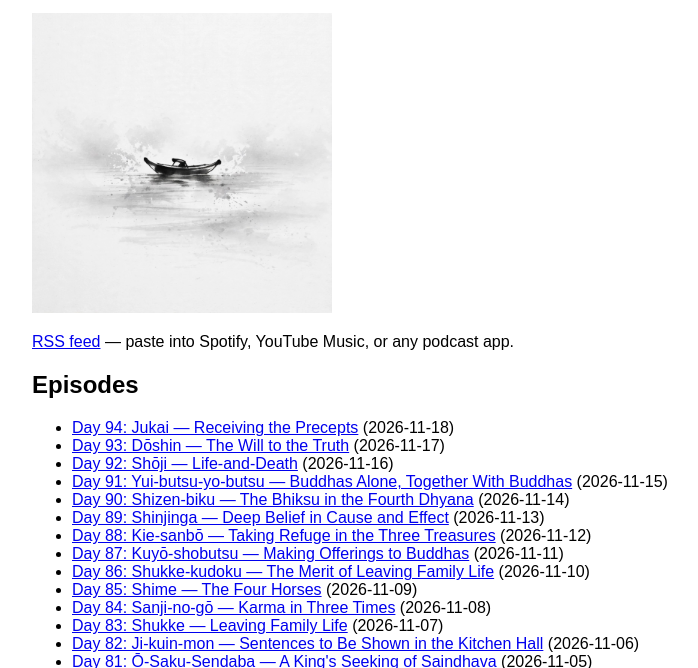
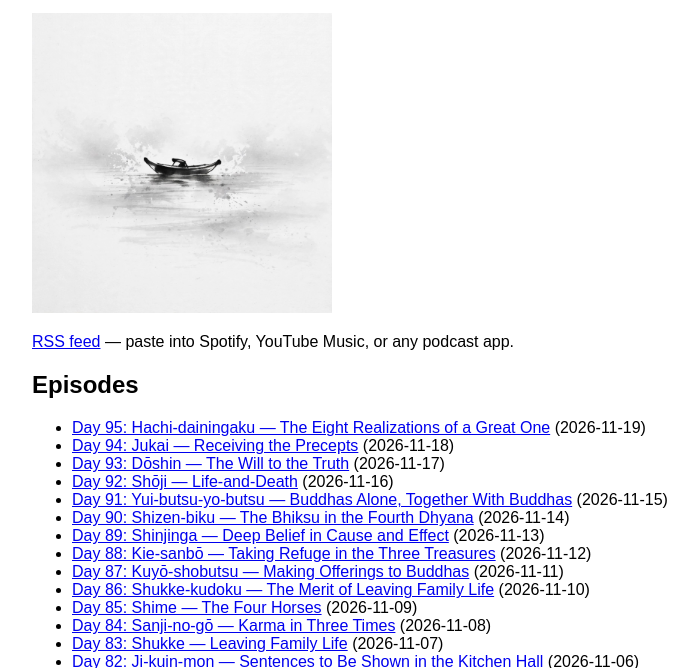
Before and after one commit to kmaynard/mornings-with-kevin, a plain HTML site: page index.html in a window 1280 px wide. Shown: the part 129-797 px from the top of the page, without its empty margins (288-986 px from the left). Drawn offline with Linux system fonts and the light colour scheme.

Commit message:
index: day 95

```diff
--- a/index.html
+++ b/index.html
@@ -6,6 +6,7 @@
 <p><a href="feed.xml">RSS feed</a> — paste into Spotify, YouTube Music, or any podcast app.</p>
 <h2>Episodes</h2>
 <ul>
+<li><a href="episodes/day-95-hachi-dainingaku-the-eight-realizations-of-a-great-one-2026-11-19.mp3">Day 95: Hachi-dainingaku — The Eight Realizations of a Great One</a> (2026-11-19)</li>
 <li><a href="episodes/day-94-jukai-receiving-the-precepts-2026-11-18.mp3">Day 94: Jukai — Receiving the Precepts</a> (2026-11-18)</li>
 <li><a href="episodes/day-93-doshin-the-will-to-the-truth-2026-11-17.mp3">Day 93: Dōshin — The Will to the Truth</a> (2026-11-17)</li>
 <li><a href="episodes/day-92-shoji-life-and-death-2026-11-16.mp3">Day 92: Shōji — Life-and-Death</a> (2026-11-16)</li>
```
